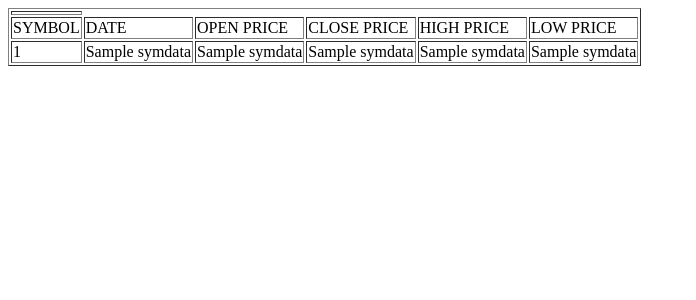
After one commit to premkekk/vgflaskapp, a Flask app: template templates/symbolhist.html in a window 1280 px wide. The commit adds this page. Shown: the top 300 px of the page, without its empty margins (0-696 px from the left). Run offline with Flask 2, Linux system fonts and the light colour scheme; the template is opened without the code that fills it: most values are stand-ins (such as "Sample title", 1, 10 or a date in 2020); some libraries are stand-ins or nearby versions.

Commit message:
display symbol history info provide multiple routes via textbox and via dropdown

```diff
--- a/app.py
+++ b/app.py
@@ -19,26 +19,52 @@ app.config['MYSQL_DB'] = db['mysql_db']
 mysql = MySQL(app)
 
 
-# new endpoint to post data
+# new endpoint to post data using textbox as input
 # route decorators - handle both GET (display) and POST (submit)
-@app.route('/', methods=['GET', 'POST'])
+@app.route('/textbox', methods=['GET', 'POST'])
 def index():
     if request.method == 'POST':
         symReq = request.form
         psymbol = symReq['symbol']
-        return redirect('/symbolsdata?sym=' + psymbol)
-    return render_template('index.html')
+        return redirect('/symbolsinfo?sym=' + psymbol)
+    return render_template('textbox.html')
 
 
-#new endpoint to fetch and display data
-@app.route('/symbolsdata')
+# new endpoint to post data using dropdown as input
+# route decorators - handle both GET (display) and POST (submit)
+@app.route('/', methods=['GET', 'POST'])
+def dropdown():
+    if request.method == 'POST':
+        symReq = request.form
+        psymbol = symReq['ddSymbols']
+        return redirect('/symbolhist?sym=' + psymbol)
+    cur = mysql.connection.cursor()
+    resultValue = cur.execute("SELECT DISTINCT SYMBOL FROM symbols ORDER BY 1")
+    if resultValue > 0:
+        symdataDetails = cur.fetchall()
+        return render_template('dropdown.html', symdataDetails=symdataDetails)
+
+
+#new endpoint to fetch and display symbolsinfo
+@app.route('/symbolsinfo')
 def symbolsdata():
     psym = request.args.get('sym')
     cur = mysql.connection.cursor()
     resultValue = cur.execute("SELECT * FROM symbols WHERE symbol = '" + psym + "'")
     if resultValue > 0:
         symdataDetails = cur.fetchall()
-        return render_template('symboldetails.html', symdataDetails=symdataDetails)
+        return render_template('symbolinfo.html', symdataDetails=symdataDetails)
+
+
+#new endpoint to fetch and display historical symbol data
+@app.route('/symbolhist')
+def symbolhist():
+    psym = request.args.get('sym')
+    cur = mysql.connection.cursor()
+    resultValue = cur.execute("SELECT SYMBOL, HISTDATE, OPENPRICE, CLOSEPRICE, HIGHPRICE, LOWPRICE FROM symhistory WHERE symbol = '" + psym + "' and histdate > '2022-01-01'")
+    if resultValue > 0:
+        symdataDetails = cur.fetchall()
+        return render_template('symbolhist.html', symdataDetails=symdataDetails)
 
 
 if __name__ == '__main__':
--- /dev/null
+++ b/templates/symbolhist.html
@@ -0,0 +1,24 @@
+<!-- jinja2 templates -->
+<!-- output details in tabular format -->
+<table border =1>
+    <th>
+    <tr>
+        <td>SYMBOL</td>
+        <td>DATE</td>
+        <td>OPEN PRICE</td>
+        <td>CLOSE PRICE</td>
+        <td>HIGH PRICE</td>
+        <td>LOW PRICE</td>
+    </tr>
+    </th>
+    {% for symdata in symdataDetails %}
+    <tr>
+        <td> {{symdata[0]}}</td>
+        <td> {{symdata[1]}}</td>
+        <td> {{symdata[2]}}</td>
+        <td> {{symdata[3]}}</td>
+        <td> {{symdata[4]}}</td>
+        <td> {{symdata[5]}}</td>
+    </tr>
+    {% endfor %}
+</table>
--- a/templates/symboldetails.html
+++ b/templates/symbolinfo.html
@@ -1,7 +1,6 @@
 <!-- jinja2 templates -->
 <!-- output details in tabular format -->
 <table border =1>
-    {% for symdata in symdataDetails %}
     <th>
         <td>SYMBOL</td>
         <td>SECTOR</td>
@@ -9,6 +8,7 @@
         <td>MARKETCAP</td>
         <td>QUOTETYPE</td>
     </th>
+    {% for symdata in symdataDetails %}
     <tr>
         <td> {{symdata[0]}}</td>
         <td> {{symdata[1]}}</td>
--- /dev/null
+++ b/templates/textbox.html
@@ -0,0 +1,5 @@
+<form method="POST" action="" >
+    Symbol <input type="text" name="symbol" />
+    <br>
+    <input type="submit" name="Submit"/> <!-- POST REQUEST -->
+</form>
```
Also changed, not shown: templates/dropdown.html (added, +11 -0 lines).
